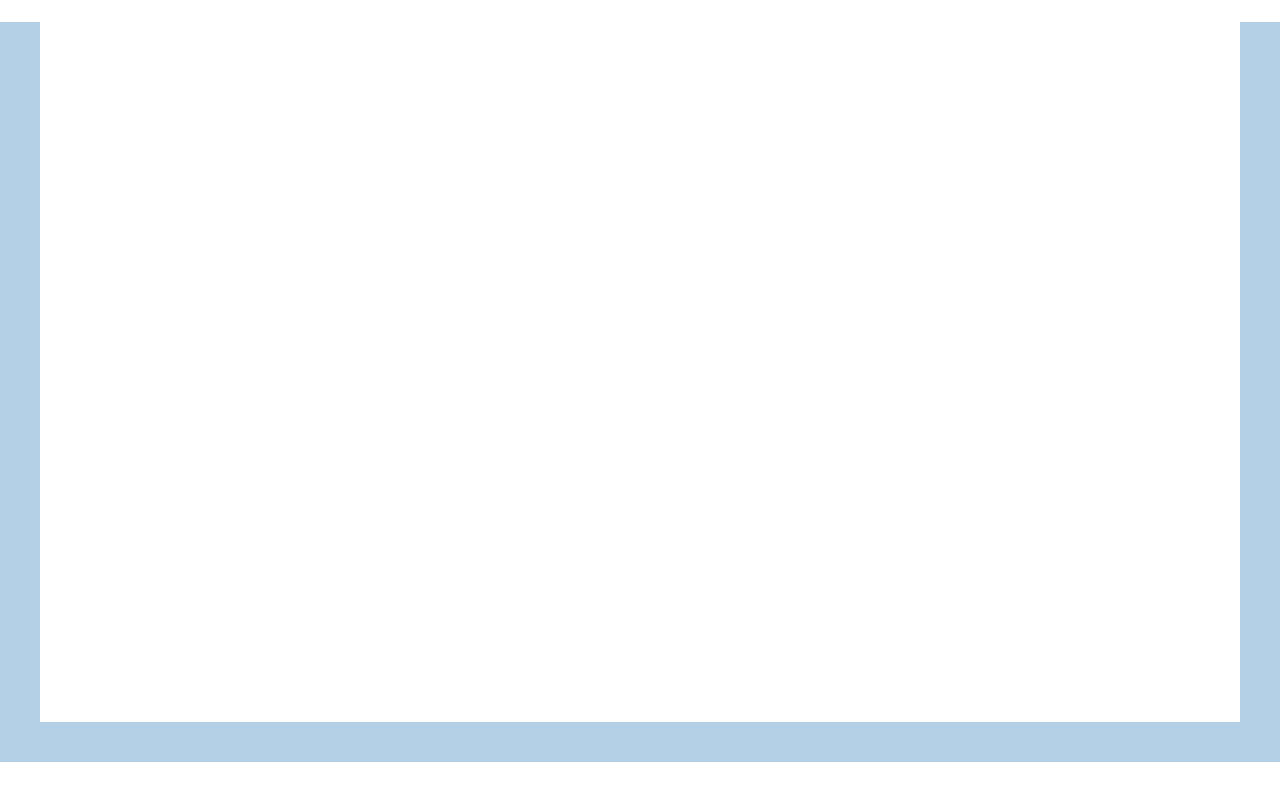
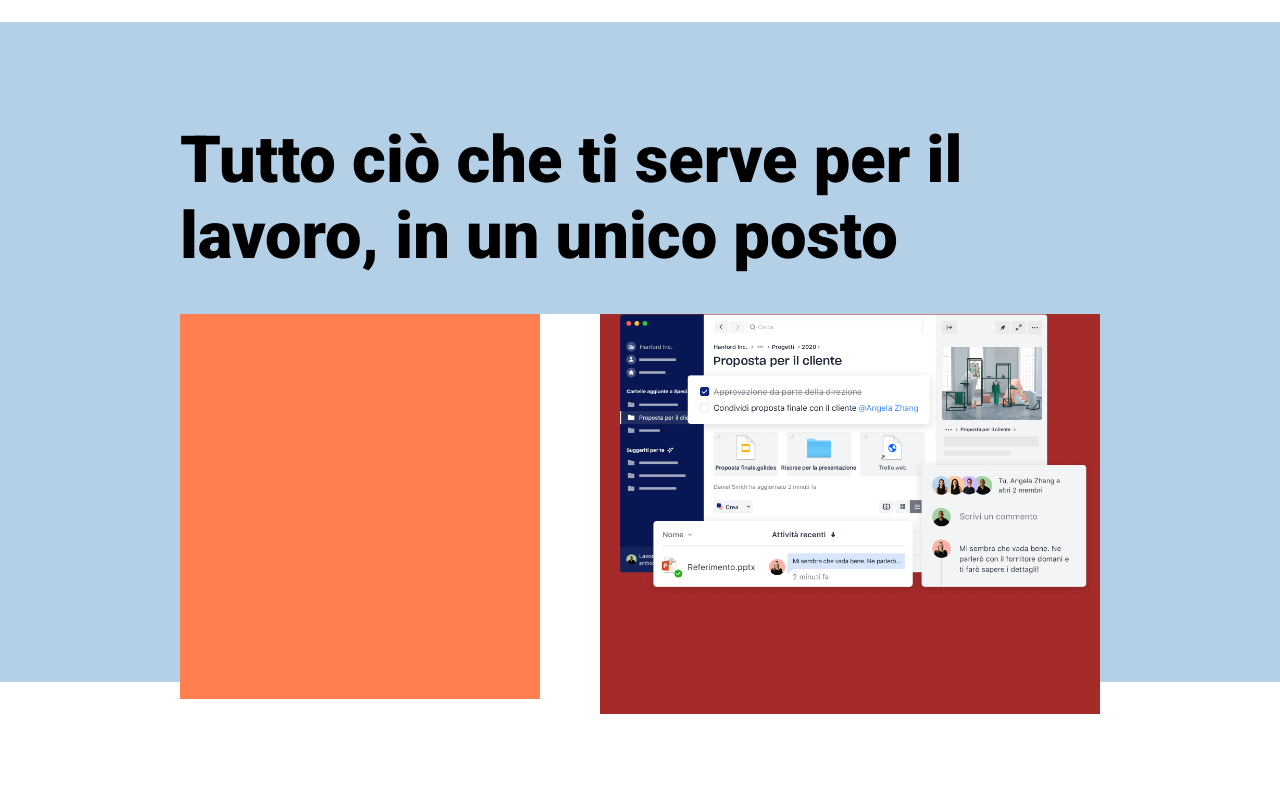
Before and after one commit to albertogioia93/htmlcss-dropbox, a plain HTML site: page index.html in a window 1280 px wide. Shown: the part 58-858 px from the top of the page. Before the commit the page ends 820 px from the top, so only its background shows below. Drawn offline with Linux system fonts and the light colour scheme.

Commit message:
problema con le misure

```diff
--- a/css/style.css
+++ b/css/style.css
@@ -66,20 +66,55 @@ Main
 --------------------------------------------------
 */
 
-main {
+/* main {
     padding: 80px 0px 0px 0px;
-}
+} */
 
 .jumbo {
     height: 740px;
     width: 100%;
     background-color: #b4d0e7;
     margin: 0 auto;
+    padding-top: 180px;
+
+
 }
 
 section {
-    width: 1200px;
+    width: 920px;
     height: 700px;
     background-color: white;
+    margin: 40px auto;
+    display: flex;
+    justify-content: space-between;
+}
+
+.titolo {
+    max-width: 1180px;
     margin: 0 auto;
 }
+
+h1 {
+    max-width: 920px;
+    margin: 0 auto;
+    font-size: 65px;
+    font-weight: 900;
+}
+
+img {
+    width: 100%;
+}
+
+
+
+.box1 {
+    height: 385px;
+    width: 360px;
+    background-color: coral;
+}
+
+.box2 {
+    height: 400px;
+    width: 500px;
+    background-color: brown;
+}
--- a/index.html
+++ b/index.html
@@ -49,7 +49,19 @@
     <!-- Inizio main -->
     <main>
         <div class="jumbo">
-            <section></section>
+            <div class="titolo">
+                <h1>Tutto ciò che ti serve per il lavoro, in un unico posto</h1>
+            </div>
+            <section>
+                <div class="box1"></div>
+
+                <div class="box2">
+                    <img src="img/jumbo.png" alt="">
+                </div>
+            </section>
+
+
+
         </div>
     </main>
     <!-- /Fine main -->
```
Also changed, not shown: img/jumbo.png (added).
